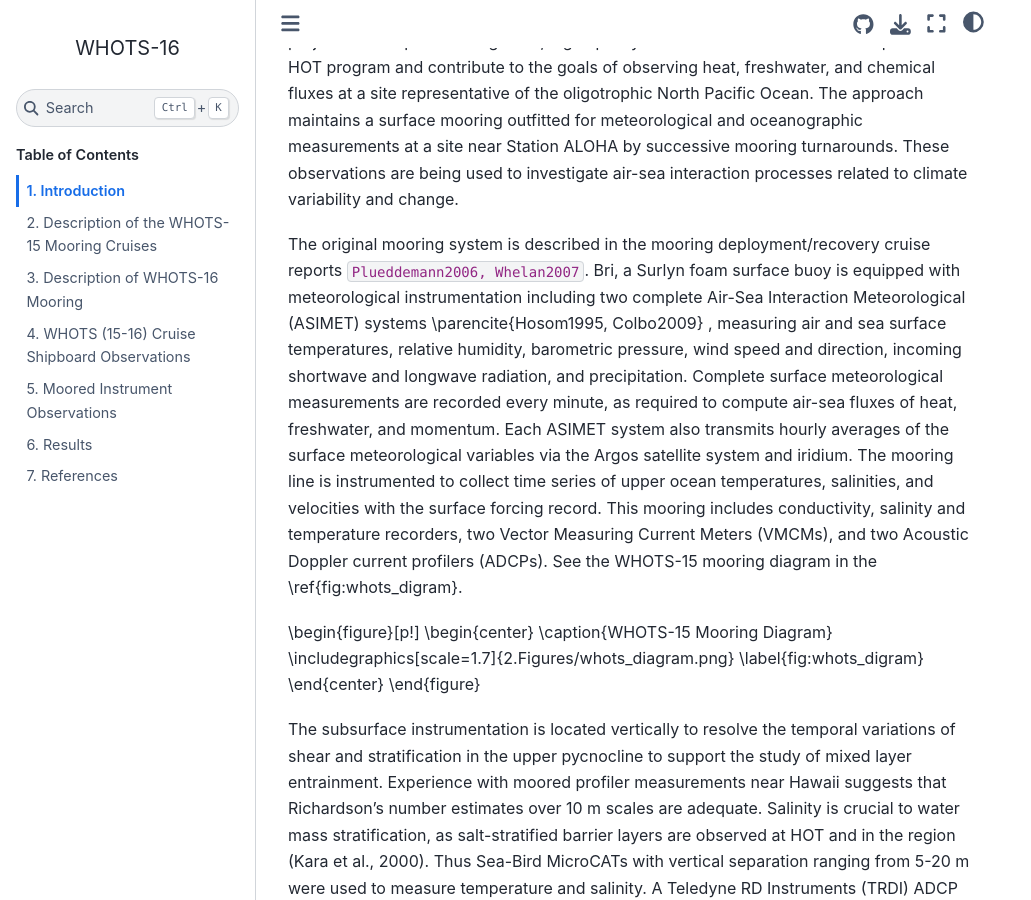
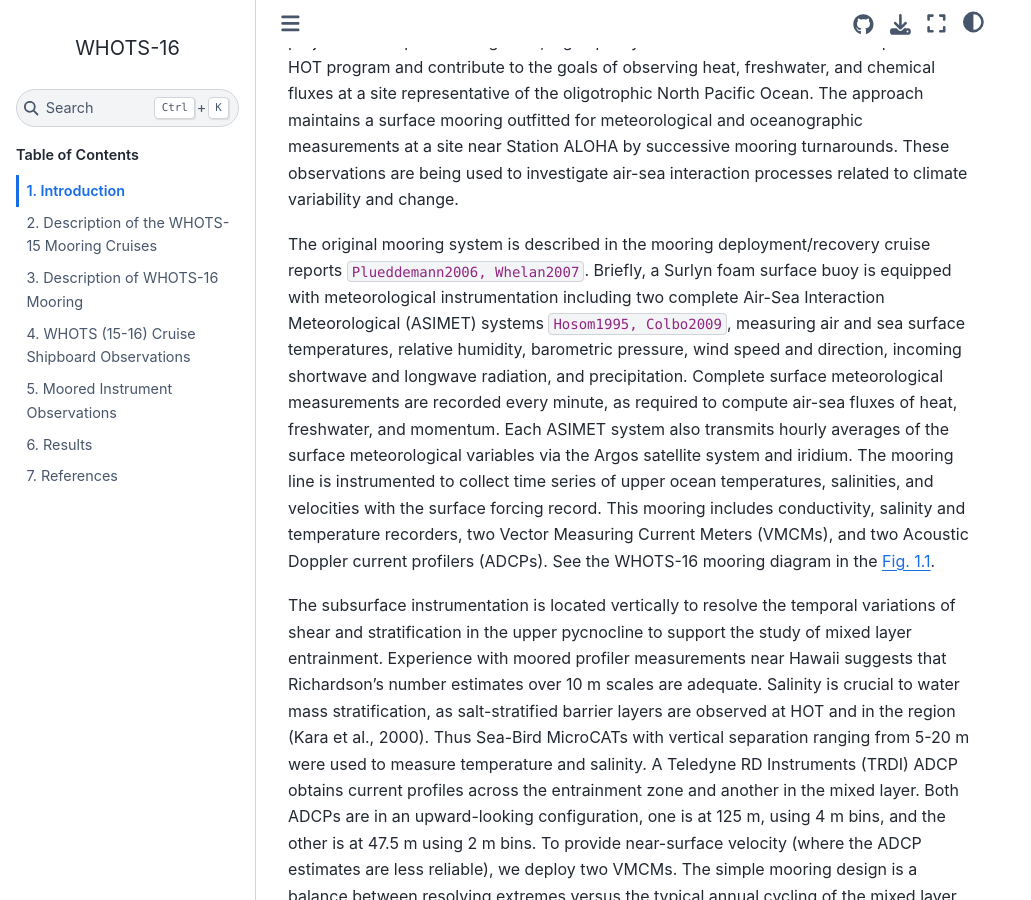
Before and after one commit to hot-dogs/whots16-data-report, a Sphinx documentation site: the page built from docs/source/1_section.md, in a window 1280 px wide and 900 px high, scrolled down 363 px. Shown: the whole window, without its empty margins (0-1031 px from the left). Built offline with Sphinx 7.4.7 and the Sphinx Book theme 1.1.4, drawn with Linux system fonts in a browser that asks for light colours; cross-references to code outside the pages are shown as plain code; some of the changed text lies outside the part shown.

Commit message:
fixed text to plot whots diagram

````diff
--- a/docs/source/1_section.md
+++ b/docs/source/1_section.md
@@ -15,24 +15,17 @@
 These observations are being used to investigate air-sea interaction processes related to climate variability and change.
 
 The original mooring system is described in the mooring deployment/recovery cruise reports
-{cite}`Plueddemann2006, Whelan2007`. Bri, a Surlyn foam surface buoy is equipped with meteorological
+{cite}`Plueddemann2006, Whelan2007`. Briefly, a Surlyn foam surface buoy is equipped with meteorological
 instrumentation including two complete Air-Sea Interaction Meteorological (ASIMET) systems
-\parencite{Hosom1995, Colbo2009} , measuring air and sea surface temperatures, relative humidity, barometric pressure,
+{cite}`Hosom1995, Colbo2009`, measuring air and sea surface temperatures, relative humidity, barometric pressure,
 wind speed and direction, incoming shortwave and longwave radiation, and precipitation. Complete surface meteorological
 measurements are recorded every minute, as required to compute air-sea fluxes of heat, freshwater, and momentum.
 Each ASIMET system also transmits hourly averages of the surface meteorological variables via the Argos satellite system
 and iridium. The mooring line is instrumented to collect time series of upper ocean temperatures, salinities, and
 velocities with the surface forcing record. This mooring includes conductivity, salinity and temperature recorders,
-two Vector Measuring Current Meters (VMCMs), and two Acoustic Doppler current profilers (ADCPs). See the WHOTS-15 mooring
-diagram in the  \ref{fig:whots_digram}.
+two Vector Measuring Current Meters (VMCMs), and two Acoustic Doppler current profilers (ADCPs). See the WHOTS-16 mooring
+diagram in the {numref}`whots16_diagram`.
 
-\begin{figure}[p!]
-	\begin{center}
-		 \caption{WHOTS-15 Mooring Diagram}
-		 \includegraphics[scale=1.7]{2.Figures/whots_diagram.png}
-		 \label{fig:whots_digram}
-	\end{center}
-\end{figure}
 
 The subsurface instrumentation is located vertically to resolve the temporal variations of shear and stratification in
 the upper pycnocline to support the study of mixed layer entrainment. Experience with moored profiler measurements near
@@ -44,3 +37,13 @@
 bins. To provide near-surface velocity (where the ADCP estimates are less reliable), we deploy two VMCMs.
 The simple mooring design is a balance between resolving extremes versus the typical annual cycling of the mixed layer
 (see {cite}`Plueddemann2006`; Santiago-Mandujano et al., 2007)
+
+
+```{figure} figures/diagram/whots16_diagram.png
+:scale: 100%
+:align: center
+:name: whots16_diagram
+
+
+WHOTS-16 mooring design
+```
````
